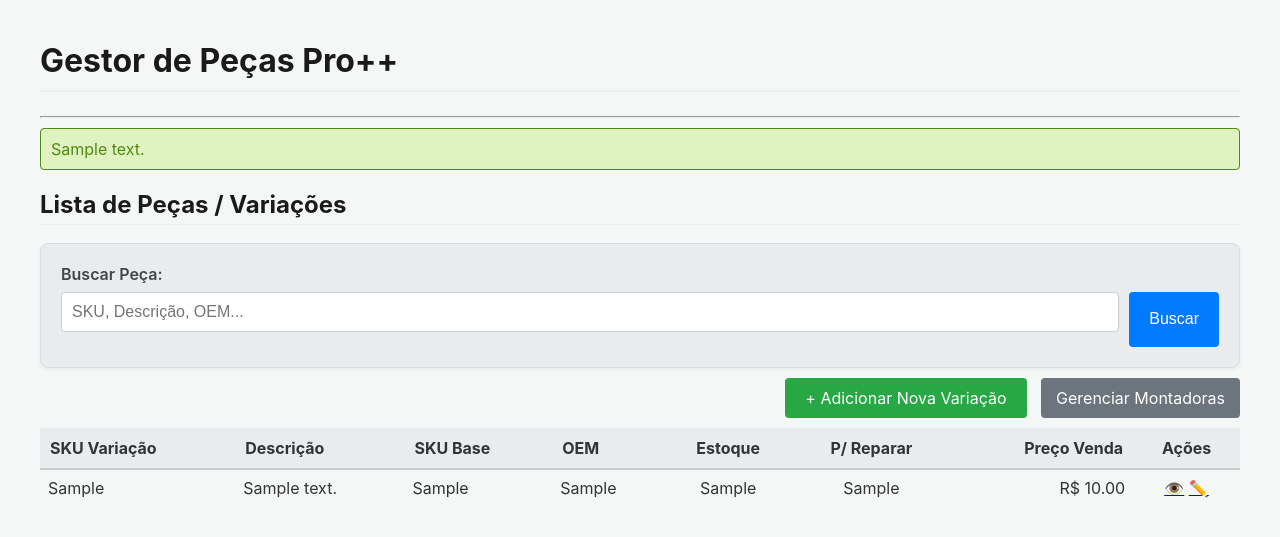
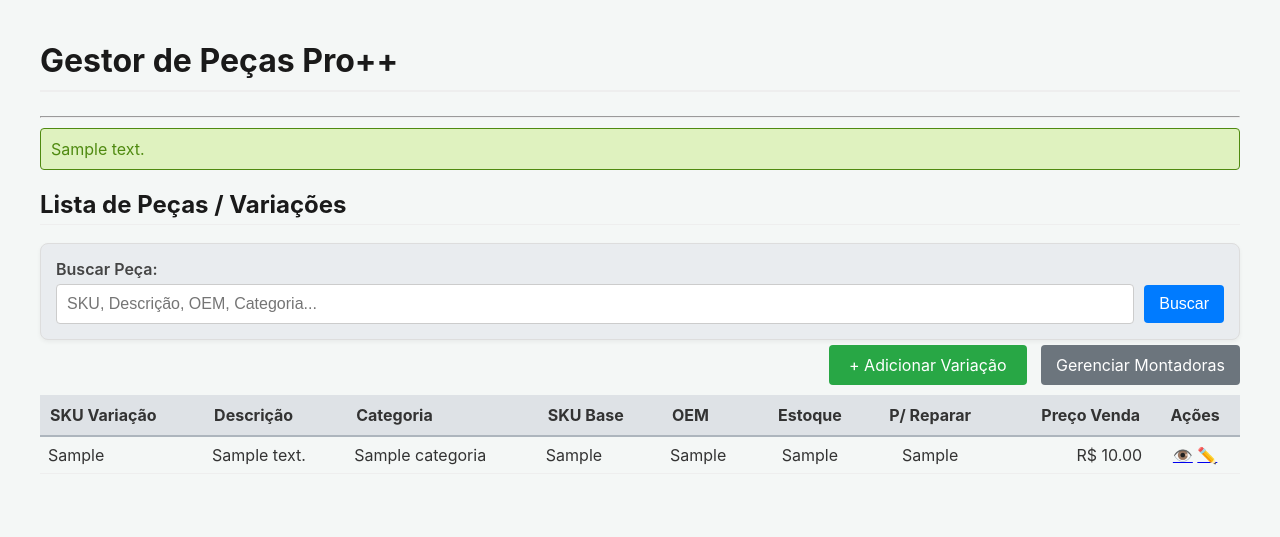
Before and after one commit to lucaspecpan/gestor-pecas-fastapi, a FastAPI app: template app/templates/pecas_list.html in a window 1280 px wide. Shown: the top 537 px of the page. Run offline with FastAPI, Linux system fonts and the light colour scheme; the template is opened without the code that fills it: most values are stand-ins (such as "Sample title", 1, 10 or a date in 2020); some libraries are stand-ins or nearby versions.

Commit message:
Update pecas_list.html
Feat: Add categoria column to pecas_list.html

```diff
--- a/app/templates/pecas_list.html
+++ b/app/templates/pecas_list.html
@@ -5,70 +5,65 @@
 {% block content %}
 <h2>Lista de Peças / Variações</h2>
 
-{# Formulário de Busca (envia via GET para a mesma página) #}
-<form action="/pecas" method="get" style="background-color: #e9ecef;">
-    <label for="search">Buscar Peça:</label>
-    <div style="display: flex; gap: 10px;">
-        <input type="text" id="search" name="search" placeholder="SKU, Descrição, OEM..." value="{{ search_term or '' }}" style="flex-grow: 1;">
-        <button type="submit">Buscar</button>
+{# Formulário de Busca #}
+<form action="/pecas" method="get" style="background-color: #e9ecef; padding: 15px; border-radius: 8px; margin-bottom: 15px;">
+    <label for="search" style="margin-bottom: 5px;">Buscar Peça:</label>
+    <div style="display: flex; gap: 10px; align-items: center;">
+        <input type="text" id="search" name="search" placeholder="SKU, Descrição, OEM, Categoria..." value="{{ search_term or '' }}" style="flex-grow: 1; margin-bottom: 0;">
+        <button type="submit" style="padding: 10px 15px;">Buscar</button>
         {% if search_term %}
-        <a href="/pecas" style="padding: 10px 15px; background-color: #6c757d; color: white; text-decoration: none; border-radius: 4px;">Limpar</a>
+        <a href="/pecas" style="padding: 10px 15px; background-color: #6c757d; color: white; text-decoration: none; border-radius: 4px; white-space: nowrap;">Limpar Busca</a>
         {% endif %}
     </div>
 </form>
 
-{# Botão para ir para a página de adicionar nova peça #}
+{# Botões de Ação #}
 <div style="margin-bottom: 20px; text-align: right;">
-    <a href="/pecas/nova" style="padding: 10px 20px; background-color: #28a745; color: white; text-decoration: none; border-radius: 4px;">+ Adicionar Nova Variação</a>
+    <a href="/pecas/nova" style="padding: 10px 20px; background-color: #28a745; color: white; text-decoration: none; border-radius: 4px;">+ Adicionar Variação</a>
     <a href="/montadoras" style="padding: 10px 15px; background-color: #6c757d; color: white; text-decoration: none; border-radius: 4px; margin-left: 10px;">Gerenciar Montadoras</a>
-
 </div>
 
+{# Mensagem de Erro #}
+{% if error_message %} <p class="error">{{ error_message }}</p> {% endif %}
 
-{# Exibe erro se houver problema ao carregar a lista #}
-{% if error_message %}
-    <p class="error">{{ error_message }}</p>
-{% endif %}
-
-{# Tabela com a lista de peças #}
-<div style="overflow-x: auto;"> {# Permite rolagem horizontal em telas pequenas #}
+{# Tabela #}
+<div style="overflow-x: auto;">
     <table style="width: 100%; border-collapse: collapse;">
         <thead>
-            <tr style="background-color: #e9ecef; border-bottom: 2px solid #ccc;">
+            <tr style="background-color: #dee2e6; border-bottom: 2px solid #adb5bd;">
                 <th style="padding: 10px; text-align: left;">SKU Variação</th>
                 <th style="padding: 10px; text-align: left;">Descrição</th>
+                <th style="padding: 10px; text-align: left;">Categoria</th> {# NOVA COLUNA #}
                 <th style="padding: 10px; text-align: left;">SKU Base</th>
                 <th style="padding: 10px; text-align: left;">OEM</th>
                 <th style="padding: 10px; text-align: center;">Estoque</th>
                 <th style="padding: 10px; text-align: center;">P/ Reparar</th>
                 <th style="padding: 10px; text-align: right;">Preço Venda</th>
-                <th style="padding: 10px; text-align: center;">Ações</th> {# Coluna para botões futuros #}
+                <th style="padding: 10px; text-align: center;">Ações</th>
             </tr>
         </thead>
         <tbody>
             {% for peca in pecas %}
-            <tr>
+            <tr style="border-bottom: 1px solid #eee;">
                 <td style="padding: 8px;">{{ peca.sku_variacao }}</td>
-                <td style="padding: 8px;">{{ peca.descricao_peca | truncate(60) }}</td> {# Limita tamanho da descrição #}
+                <td style="padding: 8px;">{{ peca.descricao_peca | truncate(50) }}</td> {# Limita tamanho #}
+                <td style="padding: 8px;">{{ peca.categoria or '-' }}</td> {# EXIBE CATEGORIA #}
                 <td style="padding: 8px;">{{ peca.codigo_base }}</td>
                 <td style="padding: 8px;">{{ peca.codigo_oem or '-' }}</td>
                 <td style="padding: 8px; text-align: center;">{{ peca.quantidade_estoque }}</td>
                 <td style="padding: 8px; text-align: center;">{{ peca.qtd_para_reparar }}</td>
                 <td style="padding: 8px; text-align: right;">R$ {{ "%.2f"|format(peca.preco_venda|float) if peca.preco_venda is not none else '-' }}</td>
                 <td style="padding: 8px; text-align: center;">
-                    {# Adicionar botões de Editar/Detalhes/Etiqueta aqui depois #}
-                    <a href="#" title="Ver Detalhes (Não implementado)">👁️</a>
-                    <a href="#" title="Editar (Não implementado)">✏️</a>
+                    {# Adicionar links/botões reais depois #}
+                    <a href="#" title="Ver Detalhes (Futuro)">👁️</a>
+                    <a href="#" title="Editar (Futuro)">✏️</a>
                 </td>
             </tr>
             {% else %}
             <tr>
-                <td colspan="8" style="padding: 20px; text-align: center; font-style: italic;">
-                    {% if search_term %}
-                        Nenhuma peça encontrada para "{{ search_term }}".
-                    {% else %}
-                        Nenhuma peça cadastrada ainda. <a href="/pecas/nova">Adicionar a primeira?</a>
-                    {% endif %}
+                <td colspan="9" style="padding: 20px; text-align: center; font-style: italic;"> {# Ajustado colspan #}
+                    {% if search_term %} Nenhuma peça encontrada para "{{ search_term }}".
+                    {% else %} Nenhuma peça cadastrada. <a href="/pecas/nova">Adicionar?</a> {% endif %}
                 </td>
             </tr>
             {% endfor %}
@@ -76,15 +71,7 @@
     </table>
 </div>
 
-{# Paginação (Simples - Adicionar lógica completa depois) #}
-{# <div style="margin-top: 20px; text-align: center;">
-    {% if skip > 0 %}
-        <a href="/pecas?skip={{ [0, skip - limit] | max }}&limit={{ limit }}{% if search_term %}&search={{ search_term }}{% endif %}">Anterior</a>
-    {% endif %}
-    <span>Página {{ (skip // limit) + 1 }}</span>
-    {% if pecas | length == limit %}
-         <a href="/pecas?skip={{ skip + limit }}&limit={{ limit }}{% if search_term %}&search={{ search_term }}{% endif %}">Próxima</a>
-    {% endif %}
-</div> #}
+{# Paginação (Placeholder) #}
+{# <div style="margin-top: 20px; text-align: center;"> ... </div> #}
 
 {% endblock %}
```
